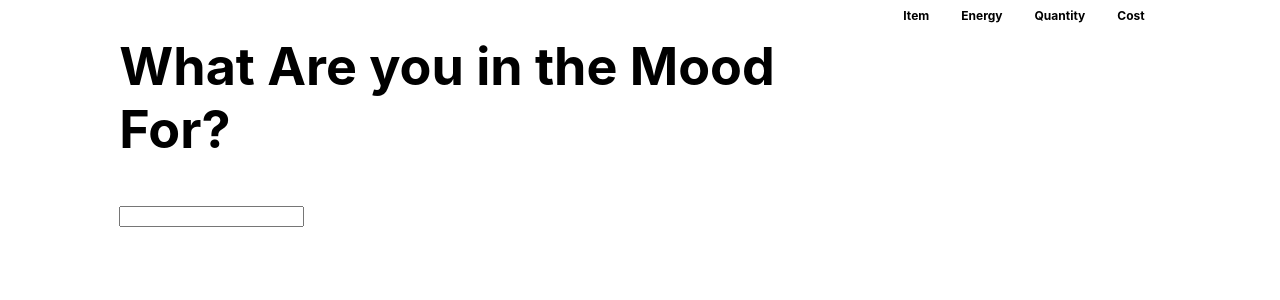
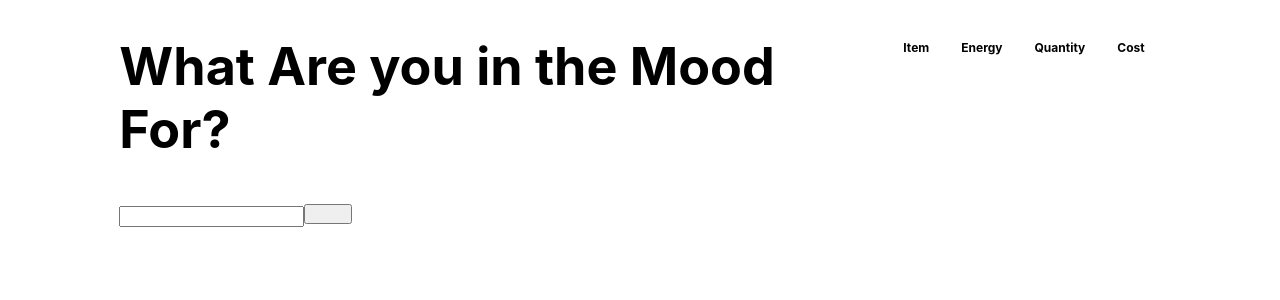
Before and after one commit to sashakap/HACKUTDIX_HJMS, a React (Create React App) app in the folder food_calculator/: page / in a window 1280 px wide. Shown: the top 300 px of the page. Built offline with nearby package versions, Linux system fonts and the light colour scheme.

Commit message:
Merge Resolution

```diff
--- a/food_calculator/src/App.css
+++ b/food_calculator/src/App.css
@@ -17,6 +17,12 @@ h1{
   color:black;
 }
 
+
+.searchButton{
+  width: 3rem;
+  height: 1.2rem;
+}
+
 .App-header {
   background-color: white;
   min-height: 100vh;
@@ -29,3 +35,7 @@ h1{
 .App-link {
   color: #61dafb;
 }
+
+.calculatorLabels{
+  margin-top: 2rem;
+}
--- a/food_calculator/src/App.js
+++ b/food_calculator/src/App.js
@@ -8,8 +8,10 @@ function App() {
          <div className='categories'>
             <div className ="searchSection">
               <h1>What Are you in the Mood For?</h1>
-              <input type="foodSearch" name="fname"></input>
-              <searchvar></searchvar>
+              <div className='searchbar'>
+                <input type="text" className="foodSearch"></input>
+                <button className='searchButton'></button>
+              </div>
             </div>
           </div>
           <div className="Calculator">
```
